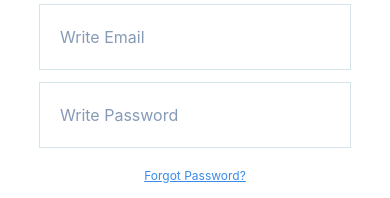
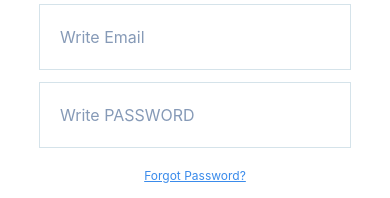
Before and after one commit to nks0614/React-Native-Study, a React Native app in the folder SampleApp/: screen / in a window 390 px wide. Shown: the part 316-514 px from the top of the page. Built offline with nearby package versions, Linux system fonts and the light colour scheme.

Commit message:
[UPDATE] Recycle Component

```diff
--- a/SampleApp/LoginScreen.js
+++ b/SampleApp/LoginScreen.js
@@ -7,6 +7,7 @@
  */
 
 import React, { useState } from 'react';
+import CustomTextInput from './TextInput'
 import {
   	StyleSheet,
   	View,
@@ -48,7 +49,7 @@ const LoginScreen = () => {
 				})
 				break
 		}
-		console.log(email + ' ' + pw)
+
 	}
 
 	return (
@@ -59,7 +60,26 @@ const LoginScreen = () => {
 			</View>
 			<View style={styles.wrapper}>
 				<View style={styles.wrapperInput}>
-					<TextInput
+					<CustomTextInput
+						style={{marginTop : 60}}
+						value={email}
+						onChangeText={(text) => {
+							onTextChanged('EMAIL', text)
+						}}
+						placeholder={'Write Email'}
+						placeholderTextColor={colors.blueyGray}
+					/>
+					<CustomTextInput
+						style={{marginTop : 12}}
+						value={pw}
+						onChangeText={(text) => {
+							onTextChanged('PASSWORD', text)
+						}}
+						placeholder={'Write PASSWORD'}
+						placeholderTextColor={colors.blueyGray}
+						secureTextEntry={true}
+					/>
+					{/* <TextInput
 						style={[
 							styles.input,
 							{marginTop : 60}
@@ -69,8 +89,8 @@ const LoginScreen = () => {
 						placeholderTextColor={colors.blueyGray}
 						onChangeText={(text) => {
 							onTextChanged('EMAIL', text)
-						}}/>
-					<TextInput
+						}}/> */}
+					{/* <TextInput
 						style={[
 							styles.input,
 							{marginTop : 12}
@@ -81,7 +101,7 @@ const LoginScreen = () => {
 						onChangeText={(text) => {
 							onTextChanged('PASSWORD', text)
 						}}
-						secureTextEntry={true}/>
+						secureTextEntry={true}/>			 */}
 				</View>
 				<TouchableOpacity style={styles.touchForgot}>
 					<Text style={styles.forgotPW}>Forgot Password?</Text>
--- /dev/null
+++ b/SampleApp/TextInput.js
@@ -0,0 +1,85 @@
+/**
+ * Sample React Native App
+ * https://github.com/facebook/react-native
+ *
+ * @format
+ * @flow strict-local
+ */
+
+import React, {useState} from 'react';
+import {
+  StyleSheet, TextInput, View
+} from 'react-native';
+
+const colors = {
+    background : '#e3e3e3',
+    dodgerBlue : 'rgb(58, 139, 235)',
+    dusk : 'rgb(65, 77, 107)',
+    cloudyBlue : 'rgb(175, 194, 219)',
+    blueyGray : 'rgb(134, 154, 183)',
+    paleGray : 'rgb(213, 227, 234)'
+  }
+
+const CustomTextInput = (props) => {
+    const [value, setValue] = useState({
+		focus: false
+	})
+
+	const { focus } = value
+
+    return (
+        <View style={[
+            styles.wrapper,
+            ]}>
+            <TextInput
+                style={[
+                    props.style,
+                    focus ? styles.inputFocus : styles.input
+                ]}
+                multiline={props.multiline}
+                onChangeText={props.onChangeText}
+                value={props.value}
+                onFocus={() => { setValue({ focus : true}) }}
+                onBlur={() => { setValue({ focus : false}) }}
+                placeholder={props.placeholder}
+                placeholderTextColor={props.placeholderTextColor}
+                secureTextEntry={props.secureTextEntry}
+            />
+        </View>
+    );
+};
+
+const styles = StyleSheet.create({
+    wrapper: {
+        alignSelf: 'stretch',
+        flexDirection: 'column',
+        justifyContent: 'flex-start',
+        alignItems: 'flex-start',
+    },
+    input: {
+    	color: colors.dusk,
+    	fontSize: 16,
+    	paddingVertical: 22,
+    	paddingHorizontal: 20,
+    	borderWidth: 1,
+		borderColor: colors.paleGray,
+        alignSelf: 'stretch',
+        flexDirection: 'row',
+        alignItems: 'center',
+        justifyContent: 'flex-start',
+    },
+    inputFocus: {
+        color: colors.dusk,
+    	fontSize: 16,
+    	paddingVertical: 22,
+    	paddingHorizontal: 20,
+    	borderWidth: 1,
+		borderColor: colors.dodgerBlue,
+        alignSelf: 'stretch',
+        flexDirection: 'row',
+        alignItems: 'center',
+        justifyContent: 'flex-start'
+    }
+});
+
+export default CustomTextInput;
```
Also changed, not shown: SampleApp/App.js (+0 -15 lines). Lines whose indentation alone changed are shown as unchanged.
